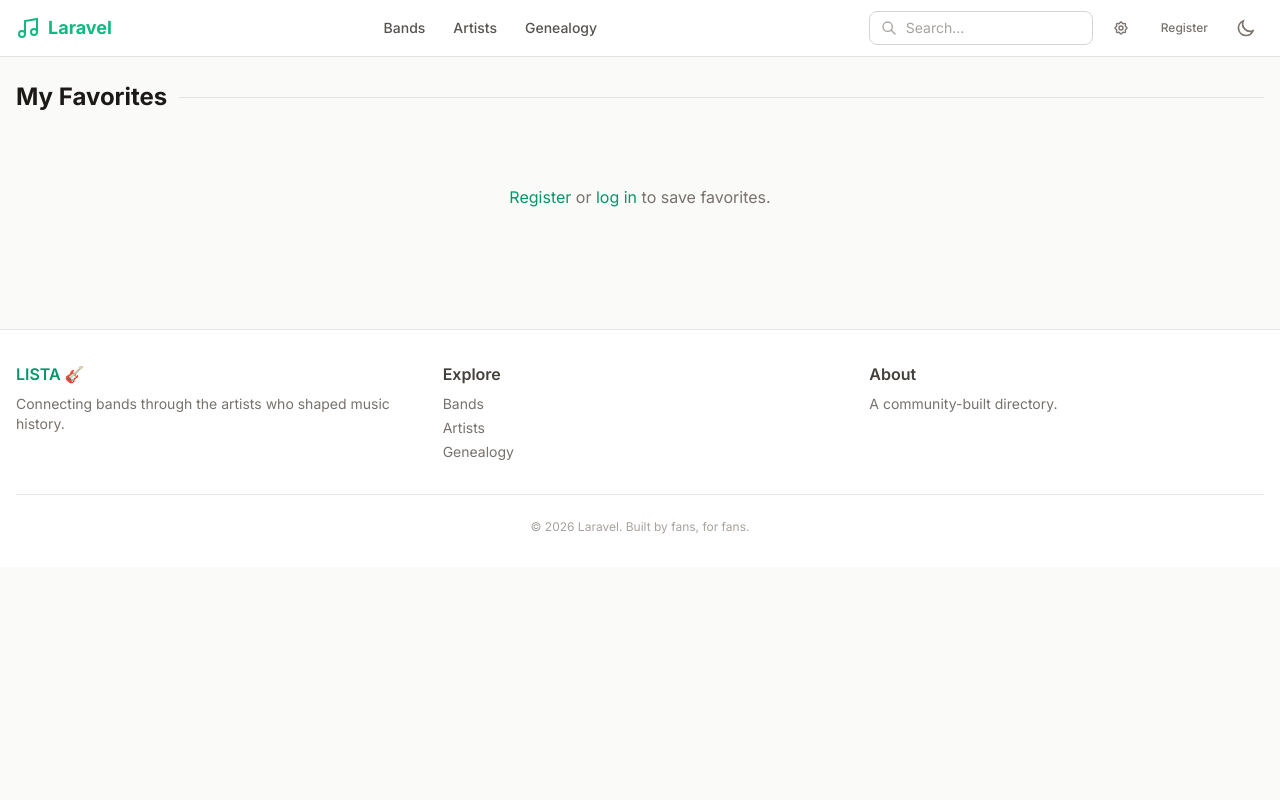
After one commit to thiagogaspar/lista, a Laravel app: page /favorites in a window 1280 px wide. The commit adds this page. Run offline with Laravel 12, Linux system fonts and the light colour scheme; style sheets or scripts are compiled from the project's sources; parts of the project's set-up code (start-up, migrations or seed data) failed here and were passed over; some libraries are stand-ins or nearby versions.

Commit message:
feat: favorites page, edit suggestions, .env.production, rate limit admin
- /favorites page: list favorited bands/artists
- Edit suggestion form on band detail (auth)
- Suggestion morphMany on Band + Artist models
- .env.production.example with secure defaults
- throttle:10,1 on admin panel
- Favorites link in nav
- Pint + tests passing

```diff
--- a/app/Http/Controllers/FavoriteController.php
+++ b/app/Http/Controllers/FavoriteController.php
@@ -9,6 +9,14 @@ use Illuminate\Http\Request;
 
 class FavoriteController extends Controller
 {
+    public function index(Request $request)
+    {
+        $user = $request->user();
+        $favorites = $user?->favorites()->with('favoriteable')->latest()->get() ?? collect();
+
+        return view('favorites.index', compact('favorites'));
+    }
+
     public function toggleBand(string $slug, Request $request): JsonResponse
     {
         $band = Band::whereSlug($slug)->firstOrFail();
--- a/app/Models/Artist.php
+++ b/app/Models/Artist.php
@@ -51,6 +51,11 @@ class Artist extends Model
         return $this->morphMany(Favorite::class, 'favoriteable');
     }
 
+    public function suggestions(): MorphMany
+    {
+        return $this->morphMany(EditSuggestion::class, 'suggestable');
+    }
+
     public function currentBands(): BelongsToMany
     {
         return $this->bands()->wherePivot('is_current', true);
--- a/app/Models/Band.php
+++ b/app/Models/Band.php
@@ -61,6 +61,11 @@ class Band extends Model
         return $this->morphMany(Favorite::class, 'favoriteable');
     }
 
+    public function suggestions(): MorphMany
+    {
+        return $this->morphMany(EditSuggestion::class, 'suggestable');
+    }
+
     public function currentArtists(): BelongsToMany
     {
         return $this->artists()->wherePivot('is_current', true);
--- a/app/Providers/Filament/AdminPanelProvider.php
+++ b/app/Providers/Filament/AdminPanelProvider.php
@@ -55,6 +55,7 @@ class AdminPanelProvider extends PanelProvider
                 DisableBladeIconComponents::class,
                 DispatchServingFilamentEvent::class,
                 ServeWebpImages::class,
+                'throttle:10,1',
             ])
             ->authMiddleware([
                 Authenticate::class,
--- /dev/null
+++ b/resources/views/favorites/index.blade.php
@@ -0,0 +1,39 @@
+@extends('layouts.app')
+
+@section('head')
+@php $seo = new \App\Values\SeoData(title: 'My Favorites', description: 'Your favorited bands and artists.'); @endphp
+<x-seo-meta :seo="$seo" />
+@endsection
+
+@section('content')
+<div class="flex items-center gap-3 mb-6">
+    <h1 class="text-2xl font-bold text-surface-900 dark:text-white">My Favorites</h1>
+    <span class="h-px flex-1 bg-surface-200 dark:bg-surface-700"></span>
+</div>
+
+@guest
+<p class="text-surface-500 text-center py-12"><a href="{{ route('register') }}" class="text-brand-600 hover:underline">Register</a> or <a href="{{ route('filament.admin.auth.login') }}" class="text-brand-600 hover:underline">log in</a> to save favorites.</p>
+@else
+<div class="grid grid-cols-2 sm:grid-cols-3 lg:grid-cols-4 gap-2.5">
+    @forelse($favorites as $fav)
+    @php $item = $fav->favoriteable; @endphp
+    @if($item)
+    <a href="{{ $fav->favoriteable_type === 'App\Models\Band' ? route('bands.show', $item) : route('artists.show', $item) }}" class="group block">
+        <div class="p-3 bg-white dark:bg-surface-800 border border-surface-200 dark:border-surface-700 rounded-lg shadow-sm hover:shadow-md hover:border-brand-300 dark:hover:border-brand-700 transition-all duration-200 h-full flex gap-2.5">
+            @if(method_exists($item, 'getAttribute') && $item->photo)<img src="{{ Storage::url($item->photo) }}" alt="" class="w-10 h-10 rounded-lg object-cover shrink-0" loading="lazy">@endif
+            <div class="min-w-0 flex-1">
+                <h3 class="font-semibold text-sm text-brand-600 dark:text-brand-400 truncate">{{ $item->name }}</h3>
+                <p class="text-xs text-surface-400 mt-1">{{ class_basename($fav->favoriteable_type) }}</p>
+            </div>
+        </div>
+    </a>
+    @endif
+    @empty
+    <div class="col-span-full text-center py-12">
+        <p class="text-surface-500 mb-3">No favorites yet.</p>
+        <a href="{{ route('bands.index') }}" class="inline-flex px-4 py-1.5 bg-brand-500 text-white rounded-lg hover:bg-brand-600 text-sm font-medium">Browse Bands</a>
+    </div>
+    @endforelse
+</div>
+@endguest
+@endsection
--- a/resources/views/layouts/app.blade.php
+++ b/resources/views/layouts/app.blade.php
@@ -37,6 +37,9 @@
                 <a href="{{ route('bands.index') }}" class="px-3 py-2 rounded-lg text-surface-600 dark:text-surface-300 hover:bg-brand-50 dark:hover:bg-brand-900/30 hover:text-brand-600 dark:hover:text-brand-400 transition-colors {{ request()->routeIs('bands.*') ? 'bg-brand-50 dark:bg-brand-900/30 text-brand-600 dark:text-brand-400' : '' }}">Bands</a>
                 <a href="{{ route('artists.index') }}" class="px-3 py-2 rounded-lg text-surface-600 dark:text-surface-300 hover:bg-accent-50 dark:hover:bg-accent-900/30 hover:text-accent-600 dark:hover:text-accent-400 transition-colors {{ request()->routeIs('artists.*') ? 'bg-accent-50 dark:bg-accent-900/30 text-accent-600 dark:text-accent-400' : '' }}">Artists</a>
                 <a href="{{ route('genealogy') }}" class="px-3 py-2 rounded-lg text-surface-600 dark:text-surface-300 hover:bg-warm-50 dark:hover:bg-warm-900/30 hover:text-warm-600 dark:hover:text-warm-400 transition-colors {{ request()->routeIs('genealogy') ? 'bg-warm-50 dark:bg-warm-900/30 text-warm-600 dark:text-warm-400' : '' }}">Genealogy</a>
+                @auth
+                <a href="{{ route('favorites.index') }}" class="px-3 py-2 rounded-lg text-surface-600 dark:text-surface-300 hover:bg-brand-50 dark:hover:bg-brand-900/30 hover:text-brand-600 transition-colors">Favorites</a>
+                @endauth
             </nav>
 
             <div class="flex items-center gap-2">
--- a/routes/web.php
+++ b/routes/web.php
@@ -6,6 +6,7 @@ use App\Http\Controllers\ArtistController;
 use App\Http\Controllers\BandController;
 use App\Http\Controllers\BlogController;
 use App\Http\Controllers\CommentController;
+use App\Http\Controllers\EditSuggestionController;
 use App\Http\Controllers\FavoriteController;
 use App\Http\Controllers\GenealogyController;
 use App\Http\Controllers\GenreController;
@@ -37,6 +38,10 @@ Route::post('/favorites/band/{slug}', [FavoriteController::class, 'toggleBand'])
     ->middleware('auth');
 Route::post('/favorites/artist/{slug}', [FavoriteController::class, 'toggleArtist'])->name('favorites.toggle-artist')
     ->middleware('auth');
+Route::get('/favorites', [FavoriteController::class, 'index'])->name('favorites.index');
+
+Route::post('/suggestions', [EditSuggestionController::class, 'store'])->name('suggestions.store')
+    ->middleware('auth');
 
 Route::get('/blog', [BlogController::class, 'index'])->name('blog.index');
 Route::get('/blog/{slug}', [BlogController::class, 'show'])->name('blog.show');
```
Also changed, not shown: app/Http/Controllers/EditSuggestionController.php (added, +33 -0 lines), resources/views/bands/show.blade.php (+22 -0 lines), 1 other file.
